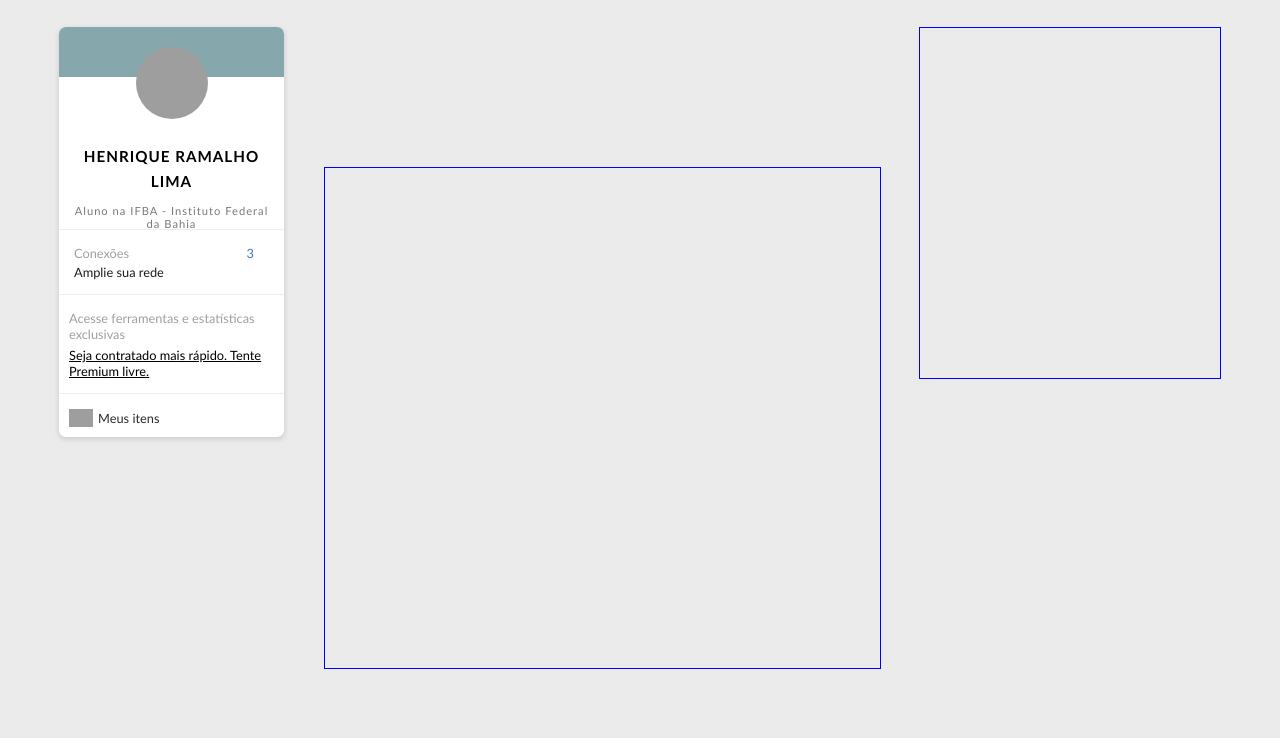
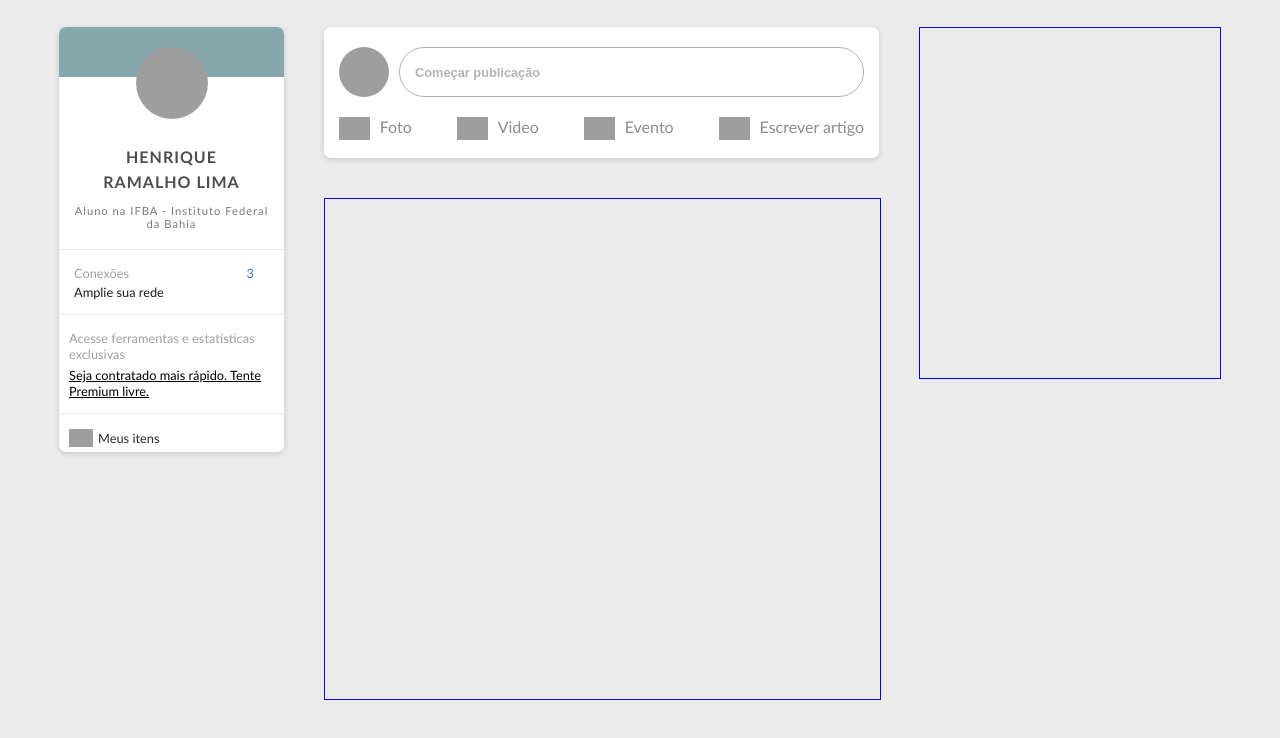
Before and after one commit to Henriquek47/projeto-linkedin-clone, a plain HTML site: page home/index.html in a window 1280 px wide. Shown: the part 56-794 px from the top of the page. Drawn offline with Linux system fonts and the light colour scheme; grey boxes are pictures that could not be loaded.

Commit message:
separating user-section and creating add-post-section

```diff
--- a/home/index.html
+++ b/home/index.html
@@ -26,19 +26,19 @@
             </a>
             <a href="" class="network">
                 <li-icon type="network"></li-icon>
-                    <span title="Minha rede">Minha rede</span>
+                <span title="Minha rede">Minha rede</span>
             </a>
             <a href="" class="jobs">
                 <li-icon type="jobs"></li-icon>
-                    <span title="Vagas">Vagas</span>
+                <span title="Vagas">Vagas</span>
             </a>
             <a href="" class="messages">
                 <li-icon type="messages"></li-icon>
-                    <span title="Messagens">Messagens</span>
+                <span title="Messagens">Messagens</span>
             </a>
             <a href="" class="notification">
                 <li-icon type="notification"></li-icon>
-                    <span title="Notificações">Notificações</span>
+                <span title="Notificações">Notificações</span>
             </a>
             <a href="" class="profile">
                 <li-icon type="profile"></li-icon>
@@ -51,10 +51,11 @@
         <div class="right"></div>
     </nav>
     <main>
-        <aside>
+        <aside class="user">
             <div class="background"></div>
             <div class="user-profile">
-                <img src="https://media.licdn.com/dms/image/C4D03AQF5qB7HxI4gIw/profile-displayphoto-shrink_100_100/0/1600383309437?e=1689811200&v=beta&t=n-dTGMPDPUa8xJkbGhvWTYZ1QnMcz-5DDyn5uqDbqcQ" alt="">
+                <img src="https://media.licdn.com/dms/image/C4D03AQF5qB7HxI4gIw/profile-displayphoto-shrink_100_100/0/1600383309437?e=1689811200&v=beta&t=n-dTGMPDPUa8xJkbGhvWTYZ1QnMcz-5DDyn5uqDbqcQ"
+                    alt="">
                 <span class="user-name">HENRIQUE RAMALHO LIMA</span>
                 <span class="user-optional-description">Aluno na IFBA - Instituto Federal da Bahia</span>
             </div>
@@ -75,10 +76,34 @@
             </div>
         </aside>
         <section>
-            <div class="add-post"></div>
+            <div class="add-post">
+                <div class="flex-direction-input">
+                    <img src="https://media.licdn.com/dms/image/C4D03AQF5qB7HxI4gIw/profile-displayphoto-shrink_100_100/0/1600383309437?e=1689811200&v=beta&t=n-dTGMPDPUa8xJkbGhvWTYZ1QnMcz-5DDyn5uqDbqcQ"
+                        alt="">
+                    <input type="text" placeholder="Começar publicação">
+                </div>
+                <ul>
+                    <li><a href="">
+                            <li-icon type="photo"></li-icon>
+                            <span class="category-text">Foto</span>
+                        </a></li>
+                    <li><a href="">
+                            <li-icon type="video"></li-icon>
+                            <span class="category-text">Video</span>
+                        </a></li>
+                    <li><a href="">
+                            <li-icon type="event"></li-icon>
+                            <span class="category-text">Evento</span>
+                        </a></li>
+                    <li><a href="">
+                            <li-icon type="write-article"></li-icon>
+                            <span class="category-text">Escrever artigo</span>
+                        </a></li>
+                </ul>
+            </div>
             <div class="posts"></div>
         </section>
-        <div class="information-notices"></div>
+        <aside class="information-notices"></aside>
     </main>
 </body>
 
--- a/home/index.js
+++ b/home/index.js
@@ -28,6 +28,19 @@ class LiIcon extends HTMLElement {
           break;
         case 'search':
           imgContent = `<img src="https://upload.wikimedia.org/wikipedia/commons/thumb/0/0b/Search_Icon.svg/1024px-Search_Icon.svg.png""></img>`;
+          break;
+
+        case 'photo':
+          imgContent = `<img src="https://cdn2.iconfinder.com/data/icons/web-interface-icons/66/Img-512.png"></img>`;
+          break;
+        case 'video':
+          imgContent = `<img src="https://cdn-icons-png.flaticon.com/512/4397/4397315.png"></img>`;
+          break;
+        case 'event':
+          imgContent = `<img src="https://cdn-icons-png.flaticon.com/512/4285/4285436.png"></img>`;
+          break;
+        case 'write-article':
+          imgContent = `<img src="https://cdn-icons-png.flaticon.com/256/3959/3959355.png"></img>`;
           break;
         default:
           imgContent = '';
--- /dev/null
+++ b/home/style/add-post-section.css
@@ -0,0 +1,56 @@
+.add-post{
+    width: 100%;
+    margin-bottom: 40px;
+    background-color: white;
+    border-radius: 7px;
+    box-shadow: 0px 2px 4px 1px rgba(114, 114, 114, 0.2);
+}
+
+.add-post .flex-direction-input{
+    display: flex;
+    padding-inline: 15px;
+    padding-top: 20px;
+}
+
+.flex-direction-input img{
+    height: 50px;
+    width: 50px;
+    border-radius: 50%;
+}
+
+.flex-direction-input input{
+    width: 100%;
+    margin-left: 10px;
+    border-radius: 120px;
+    border: 0.5px solid rgb(177, 177, 177);
+    padding-left: 15px;
+}
+
+.flex-direction-input input::placeholder{
+    font-size: 0.8rem;
+    color: rgb(179, 179, 179);
+    font-weight: bold;
+}
+
+.add-post ul{
+    display: flex;
+    list-style: none;
+    justify-content: space-between;
+    margin: 0;
+    padding: 0;
+    align-items: center;
+    text-align: center;
+    margin-top: 20px;
+    padding-bottom: 15px;
+    margin-inline: 15px;
+}
+
+.add-post ul a{
+    text-decoration: none;
+    color: rgb(141, 141, 141);
+}
+
+.category-text{
+    white-space: nowrap;
+    margin-left: 10px;
+}
--- a/home/style/style.css
+++ b/home/style/style.css
@@ -1,4 +1,6 @@
 @import url("nav.css");
+@import url("user-section.css");
+@import url("add-post-section.css");
 
 body{
     background-color: rgb(235, 235, 235);
@@ -15,153 +17,10 @@ main{
     margin-top: 30px;
 }
 
-aside{
-    position: relative;
-    height: 410px;
-    width: 225px;
-    background-color: white;
-    border-radius: 7px;
-    box-shadow: 0px 2px 4px 1px rgba(114, 114, 114, 0.2);
-}
-
-aside .background{
-    height: 50px;
-    width: 225px;
-    top: 0;
-    border-top-right-radius: 7px;
-    border-top-left-radius: 7px;
-    background-color: rgb(134, 167, 172);
-    position: absolute;
-}
-
-.user-profile{
-    display: flex;
-    flex-direction: column;
-    width: 100%;
-    margin-top: 20px;
-    text-align: center;
-    align-items: center;
-    position: relative;
-}
-
-.user-profile ::after, .user-network::after, .tools::after{
-    content: "";
-    display: block; /* Adicione isto para fazer o pseudo-elemento ocupar a largura total */
-    position: absolute;
-    border-bottom: 0.5px solid rgb(238, 238, 238);
-    transform: scaleX(1);
-    left: 0;
-    bottom: 0;
-    width: 100%;
-}
-
-.user-profile img{
-    width: 72px;
-    height: 72px;
-    border-radius: 50%;
-}
-
-.user-profile .user-name{
-    font-family: 'Trebuchet MS', 'Lucida Sans Unicode', 'Lucida Grande', 'Lucida Sans', Arial, sans-serif;
-    font-weight: 600;
-    font-size: 0.95rem;
-    width: 180px;
-    margin-top: 25px;
-    margin-bottom: 10px;
-    letter-spacing: 1px;
-    line-height: 25px;
-}
-
-.user-profile .user-optional-description{
-    font-family: 'Trebuchet MS', 'Lucida Sans Unicode', 'Lucida Grande', 'Lucida Sans', Arial, sans-serif;
-    font-weight: 100;
-    font-size: 0.7rem;
-    width: 205px;
-    color: rgb(121, 121, 121);
-    letter-spacing: 1px;
-}
-
-.user-network{
-    margin-block: 15px;
-    position: relative;
-    padding-bottom: 15px;
-}
-
- .flex-direction{
-    display: flex;
-    justify-content: space-between;
-    margin-inline: 15px;
-    margin-bottom: 3px;
-}
-
-.user-network a{
-    font-size: 0.8rem;
-    color: rgb(29, 29, 29);
-    margin-inline: 15px;
-    text-decoration: none;
-    white-space: nowrap;
-
-}
-
-.flex-direction span{
-    font-size: 0.8rem;
-    color: rgb(160, 160, 160);
-}
-
-.flex-direction a{
-    font-size: 0.8rem;
-    color: rgb(55, 123, 187);
-    text-decoration: none;
-}
-
-.tools, .saves{
-    display: flex;
-    flex-direction: column;
-    align-items: center;
-    margin-block: 15px;
-    position: relative;
-    padding-bottom: 15px;
-}
-
-.tools span{
-    font-size: 0.8rem;
-    color: rgb(160, 160, 160);
-    margin-left: 10px;
-    margin-bottom: 5px;
-}
-
-.tools a{
-    display: inline;
-    color: black;
-    font-size: 0.8rem;
-    margin-left: 10px;
-}
-
-.saves{
-    flex-direction: row;
-}
-
-.saves img{
-    height: 18px;
-    margin-left: 10px;
-    margin-right: 5px;
-}
-
-.saves span{
-    font-size: 0.8rem;
-    color: rgb(43, 43, 43);
-}
-
 section{
     display: block;
     margin-inline: 40px;
     width: 555px;
-}
-
-.add-post{
-    height: 100px;
-    width: 100%;
-    margin-bottom: 40px;
 }
 
 .posts{
--- /dev/null
+++ b/home/style/user-section.css
@@ -0,0 +1,138 @@
+.user{
+    position: relative;
+    height: 425px;
+    width: 225px;
+    background-color: white;
+    border-radius: 7px;
+    box-shadow: 0px 2px 4px 1px rgba(114, 114, 114, 0.2);
+}
+
+.user .background{
+    height: 50px;
+    width: 225px;
+    top: 0;
+    border-top-right-radius: 7px;
+    border-top-left-radius: 7px;
+    background-color: rgb(134, 167, 172);
+    position: absolute;
+}
+
+.user-profile{
+    display: flex;
+    flex-direction: column;
+    width: 100%;
+    margin-top: 20px;
+    padding-bottom: 20px;
+    text-align: center;
+    align-items: center;
+    position: relative;
+}
+
+.user-profile ::after, .user-network::after, .tools::after{
+    content: "";
+    display: block; /* Adicione isto para fazer o pseudo-elemento ocupar a largura total */
+    position: absolute;
+    border-bottom: 0.5px solid rgb(238, 238, 238);
+    transform: scaleX(1);
+    left: 0;
+    bottom: 0;
+    width: 100%;
+}
+
+.user-profile img{
+    width: 72px;
+    height: 72px;
+    border-radius: 50%;
+}
+
+.user-profile .user-name{
+    font-family: 'Trebuchet MS', 'Lucida Sans Unicode', 'Lucida Grande', 'Lucida Sans', Arial, sans-serif;
+    color: rgb(77, 77, 77);
+    font-weight: 600;
+    font-size: 1rem;
+    width: 180px;
+    margin-top: 25px;
+    margin-bottom: 10px;
+    letter-spacing: 1px;
+    line-height: 25px;
+}
+
+.user-profile .user-optional-description{
+    font-family: 'Trebuchet MS', 'Lucida Sans Unicode', 'Lucida Grande', 'Lucida Sans', Arial, sans-serif;
+    font-weight: 100;
+    font-size: 0.7rem;
+    width: 205px;
+    color: rgb(121, 121, 121);
+    letter-spacing: 1px;
+}
+
+.user-network{
+    margin-block: 15px;
+    position: relative;
+    padding-bottom: 15px;
+}
+
+ .flex-direction{
+    display: flex;
+    justify-content: space-between;
+    margin-inline: 15px;
+    margin-bottom: 3px;
+}
+
+.user-network a{
+    font-size: 0.8rem;
+    color: rgb(29, 29, 29);
+    margin-inline: 15px;
+    text-decoration: none;
+    white-space: nowrap;
+
+}
+
+.flex-direction span{
+    font-size: 0.8rem;
+    color: rgb(160, 160, 160);
+}
+
+.flex-direction a{
+    font-size: 0.8rem;
+    color: rgb(55, 123, 187);
+    text-decoration: none;
+}
+
+.tools, .saves{
+    display: flex;
+    flex-direction: column;
+    align-items: center;
+    margin-block: 15px;
+    position: relative;
+    padding-bottom: 15px;
+}
+
+.tools span{
+    font-size: 0.8rem;
+    color: rgb(160, 160, 160);
+    margin-left: 10px;
+    margin-bottom: 5px;
+}
+
+.tools a{
+    display: inline;
+    color: black;
+    font-size: 0.8rem;
+    margin-left: 10px;
+}
+
+.saves{
+    flex-direction: row;
+}
+
+.saves img{
+    height: 18px;
+    margin-left: 10px;
+    margin-right: 5px;
+}
+
+.saves span{
+    font-size: 0.8rem;
+    color: rgb(43, 43, 43);
+}
```
